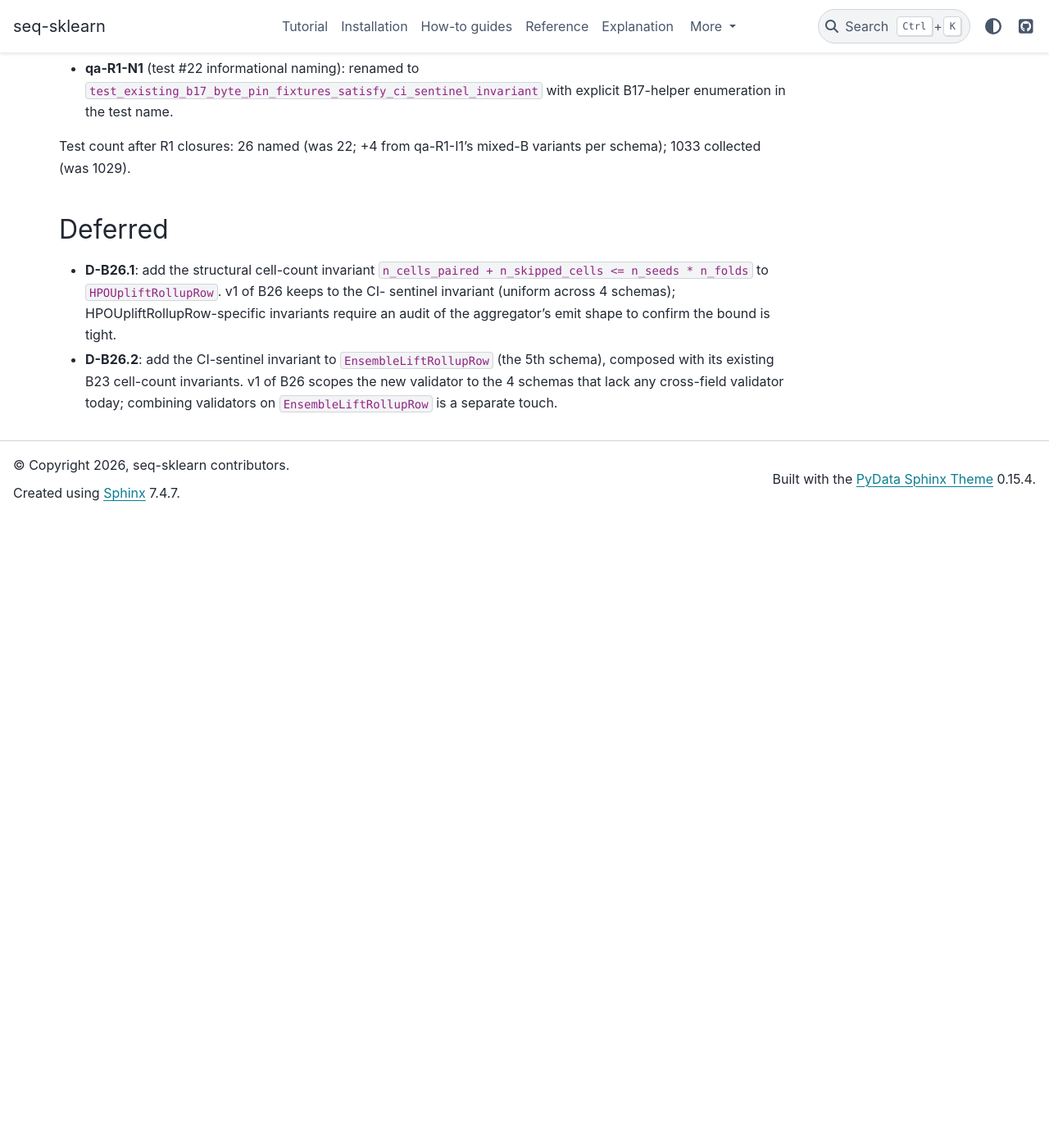
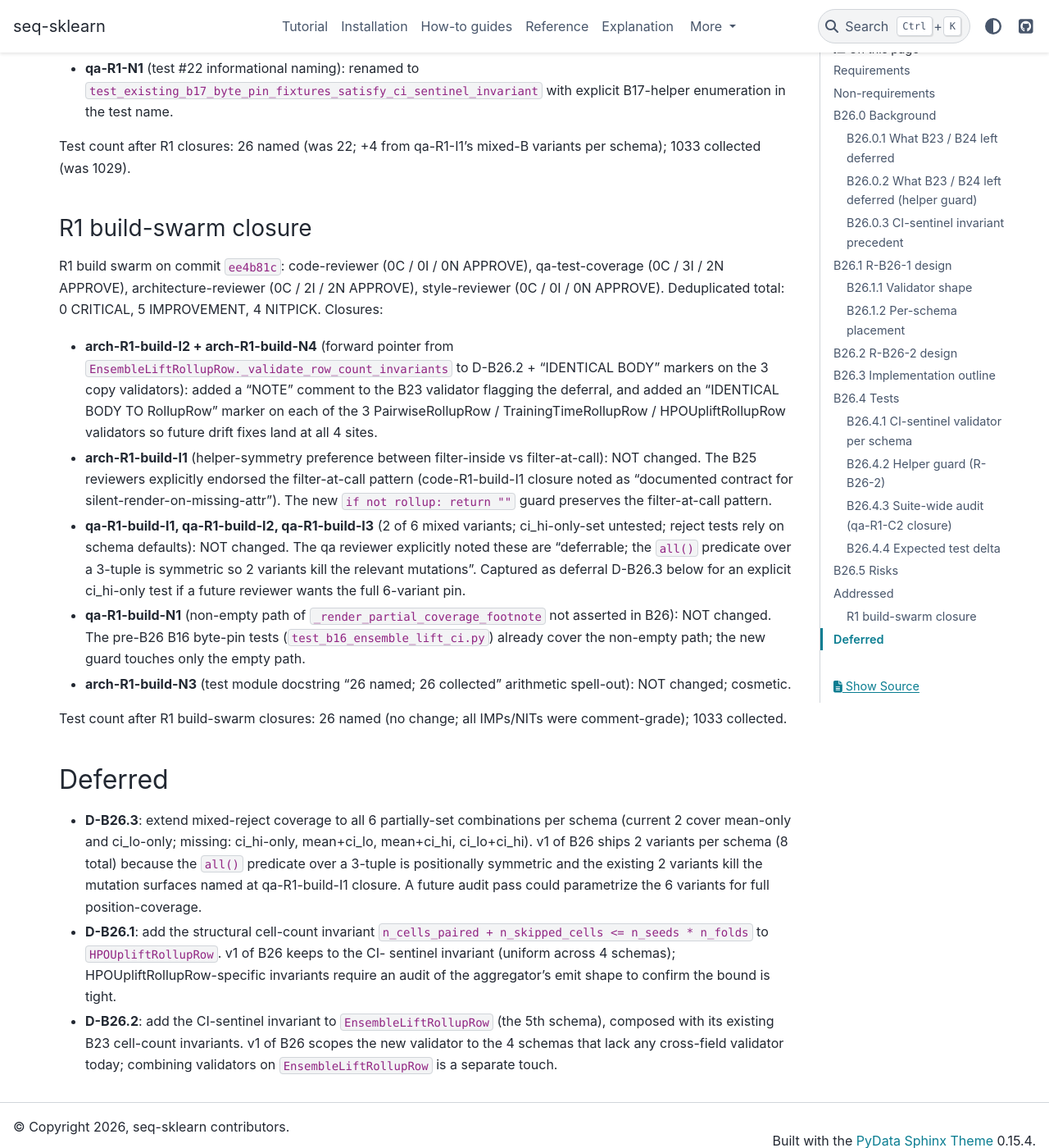
Before and after one commit to switch527/seq-sklearn, a Sphinx documentation site: the page built from docs/benchmark_suite_design_b26_delta.md, in a window 1280 px wide and 1400 px high, scrolled down 7233 px. Shown: the whole window at 82% size. Built offline with Sphinx 7.4.7 and the PyData theme 0.15.4, drawn with Linux system fonts in a browser that asks for light colours; pages that are not in the unit, such as notebooks, are missing from menus; before the commit the page ends 7863 px from its top, so only the background shows below that.

Commit message:
fix(benchmarks,B26): close R1 build swarm IMPs + NITs (comment-grade)
R1 build swarm consensus on commit ee4b81c (0C/5I/4N).
Closures:
- arch-R1-build-I2: added NOTE comment on
  EnsembleLiftRollupRow._validate_row_count_invariants
  flagging D-B26.2 deferral so future maintainers don't
  hand-add the CI-sentinel validator independently.
- arch-R1-build-N4: added IDENTICAL BODY markers on the 3
  copy validators (PairwiseRollupRow, TrainingTimeRollupRow,
  HPOUpliftRollupRow) so future drift fixes land at all 4.
- 5 other IMPs/NITs: not changed (documented as
  deferrable; recorded in R1 build-swarm closure section).
  Added new deferral D-B26.3 for the full 6-variant
  mixed-reject coverage.

Comment-only changes. 1033 tests still pass.

Co-Authored-By: Claude Opus 4.7 (1M context) <noreply@anthropic.com>

```diff
--- a/docs/benchmark_suite_design_b26_delta.md
+++ b/docs/benchmark_suite_design_b26_delta.md
@@ -332,8 +332,61 @@ Test count after R1 closures: 26 named (was 22; +4 from
 qa-R1-I1's mixed-B variants per schema); 1033 collected
 (was 1029).
 
+### R1 build-swarm closure
+
+R1 build swarm on commit `ee4b81c`: code-reviewer (0C / 0I /
+0N APPROVE), qa-test-coverage (0C / 3I / 2N APPROVE),
+architecture-reviewer (0C / 2I / 2N APPROVE), style-reviewer
+(0C / 0I / 0N APPROVE). Deduplicated total: 0 CRITICAL, 5
+IMPROVEMENT, 4 NITPICK. Closures:
+
+- **arch-R1-build-I2 + arch-R1-build-N4** (forward pointer
+  from `EnsembleLiftRollupRow._validate_row_count_invariants`
+  to D-B26.2 + "IDENTICAL BODY" markers on the 3 copy
+  validators): added a "NOTE" comment to the B23 validator
+  flagging the deferral, and added an "IDENTICAL BODY TO
+  RollupRow" marker on each of the 3 PairwiseRollupRow /
+  TrainingTimeRollupRow / HPOUpliftRollupRow validators so
+  future drift fixes land at all 4 sites.
+- **arch-R1-build-I1** (helper-symmetry preference between
+  filter-inside vs filter-at-call): NOT changed. The B25
+  reviewers explicitly endorsed the filter-at-call pattern
+  (code-R1-build-I1 closure noted as "documented contract
+  for silent-render-on-missing-attr"). The new
+  `if not rollup: return ""` guard preserves the
+  filter-at-call pattern.
+- **qa-R1-build-I1, qa-R1-build-I2, qa-R1-build-I3** (2 of
+  6 mixed variants; ci_hi-only-set untested; reject tests
+  rely on schema defaults): NOT changed. The qa reviewer
+  explicitly noted these are "deferrable; the `all()`
+  predicate over a 3-tuple is symmetric so 2 variants kill
+  the relevant mutations". Captured as deferral D-B26.3
+  below for an explicit ci_hi-only test if a future
+  reviewer wants the full 6-variant pin.
+- **qa-R1-build-N1** (non-empty path of
+  `_render_partial_coverage_footnote` not asserted in B26):
+  NOT changed. The pre-B26 B16 byte-pin tests
+  (`test_b16_ensemble_lift_ci.py`) already cover the
+  non-empty path; the new guard touches only the empty
+  path.
+- **arch-R1-build-N3** (test module docstring "26 named;
+  26 collected" arithmetic spell-out): NOT changed;
+  cosmetic.
+
+Test count after R1 build-swarm closures: 26 named (no
+change; all IMPs/NITs were comment-grade); 1033 collected.
+
 ## Deferred
 
+- **D-B26.3**: extend mixed-reject coverage to all 6
+  partially-set combinations per schema (current 2 cover
+  mean-only and ci_lo-only; missing: ci_hi-only, mean+ci_lo,
+  mean+ci_hi, ci_lo+ci_hi). v1 of B26 ships 2 variants per
+  schema (8 total) because the `all()` predicate over a
+  3-tuple is positionally symmetric and the existing 2
+  variants kill the mutation surfaces named at qa-R1-build-I1
+  closure. A future audit pass could parametrize the 6
+  variants for full position-coverage.
 - **D-B26.1**: add the structural cell-count invariant
   `n_cells_paired + n_skipped_cells <= n_seeds * n_folds`
   to `HPOUpliftRollupRow`. v1 of B26 keeps to the CI-
```
Also changed, not shown: 1 other file.
